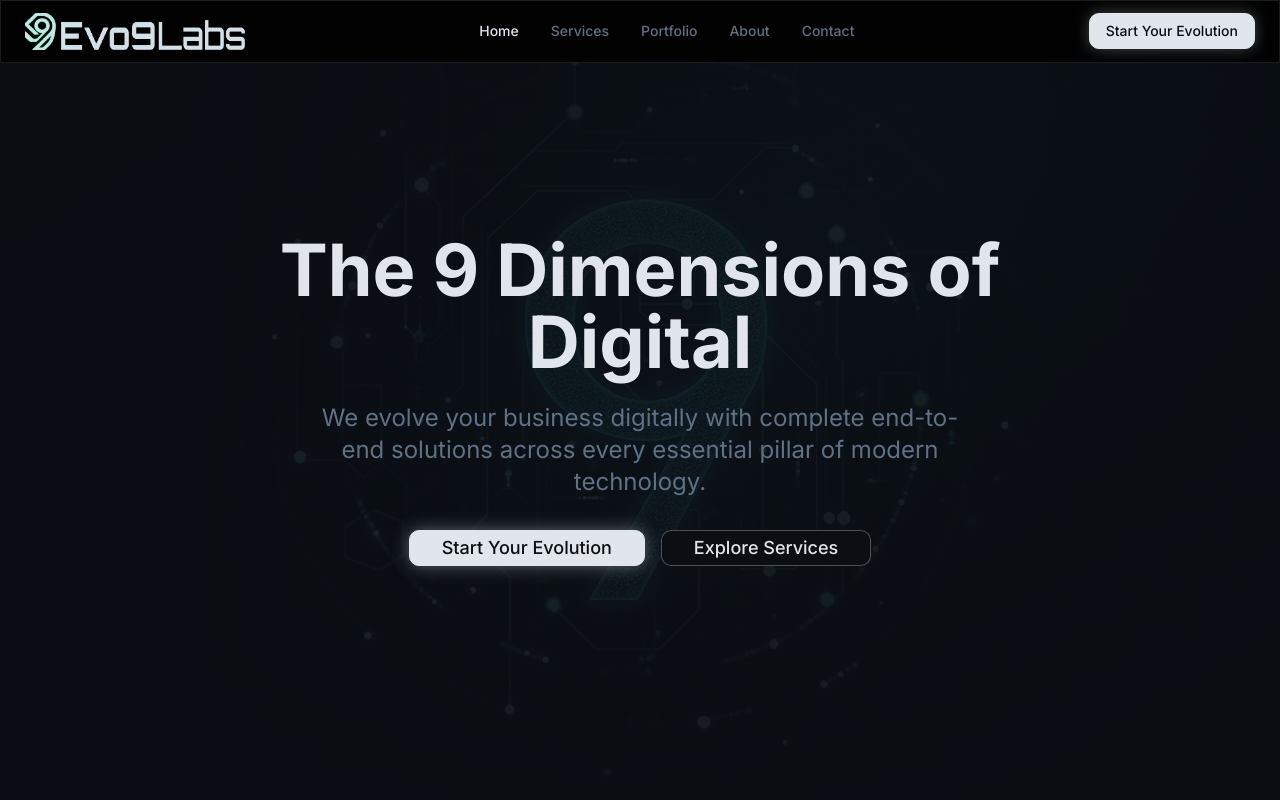
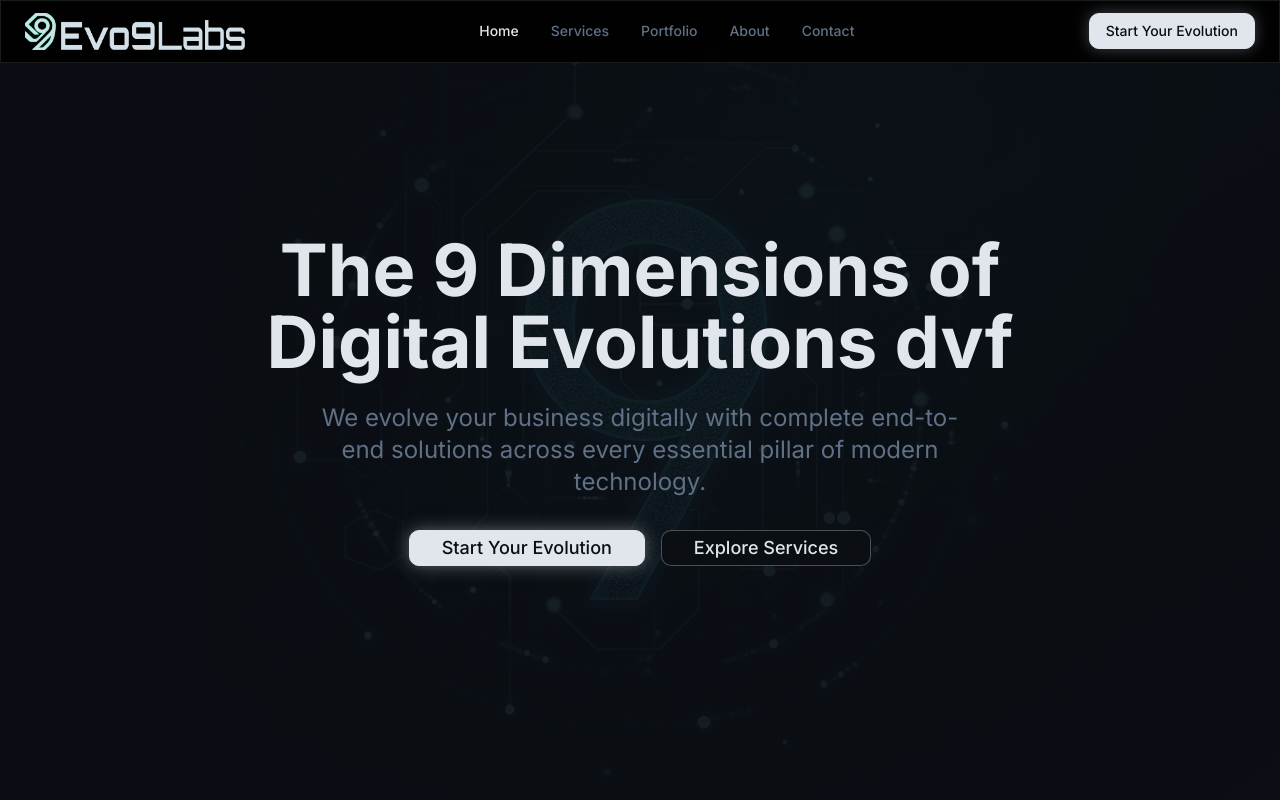
Before and after one commit to evo9labs/evo9labs-website, a Next.js app: page / in a window 1280 px wide. Shown: the top 800 px of the page. Built offline with nearby package versions, Linux system fonts and the light colour scheme.

Commit message:
Update page.tsx

```diff
--- a/app/page.tsx
+++ b/app/page.tsx
@@ -40,7 +40,7 @@ export default function Home() {
           <h1 className="text-4xl md:text-6xl lg:text-7xl font-bold mb-6 animate-fade-in">
             <span className="text-gradient">The 9 Dimensions of</span>
             <br />
-            <span className="text-foreground">Digital </span>
+            <span className="text-foreground">Digital Evolutions dvf </span>
           </h1>
           <p className="text-xl md:text-2xl text-muted-foreground mb-8 max-w-2xl mx-auto animate-fade-in">
             We evolve your business digitally with complete end-to-end solutions
```
